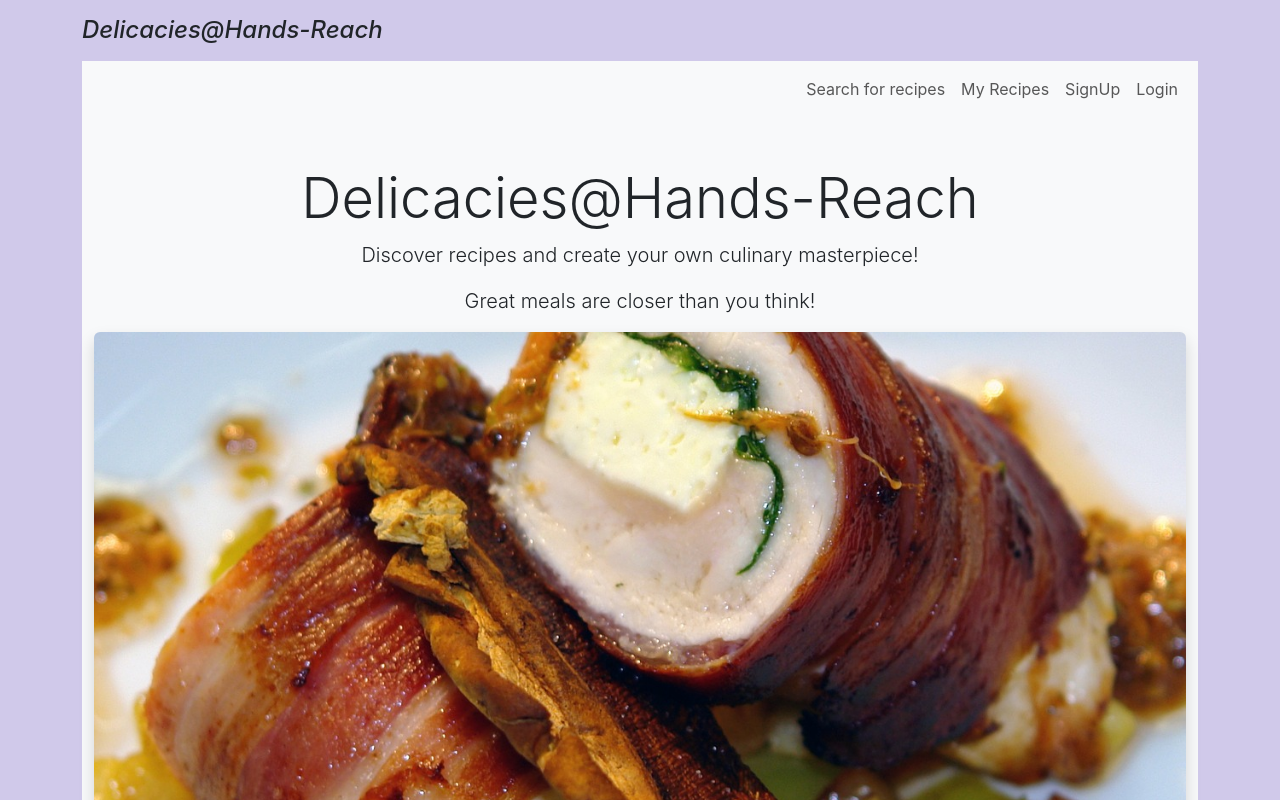
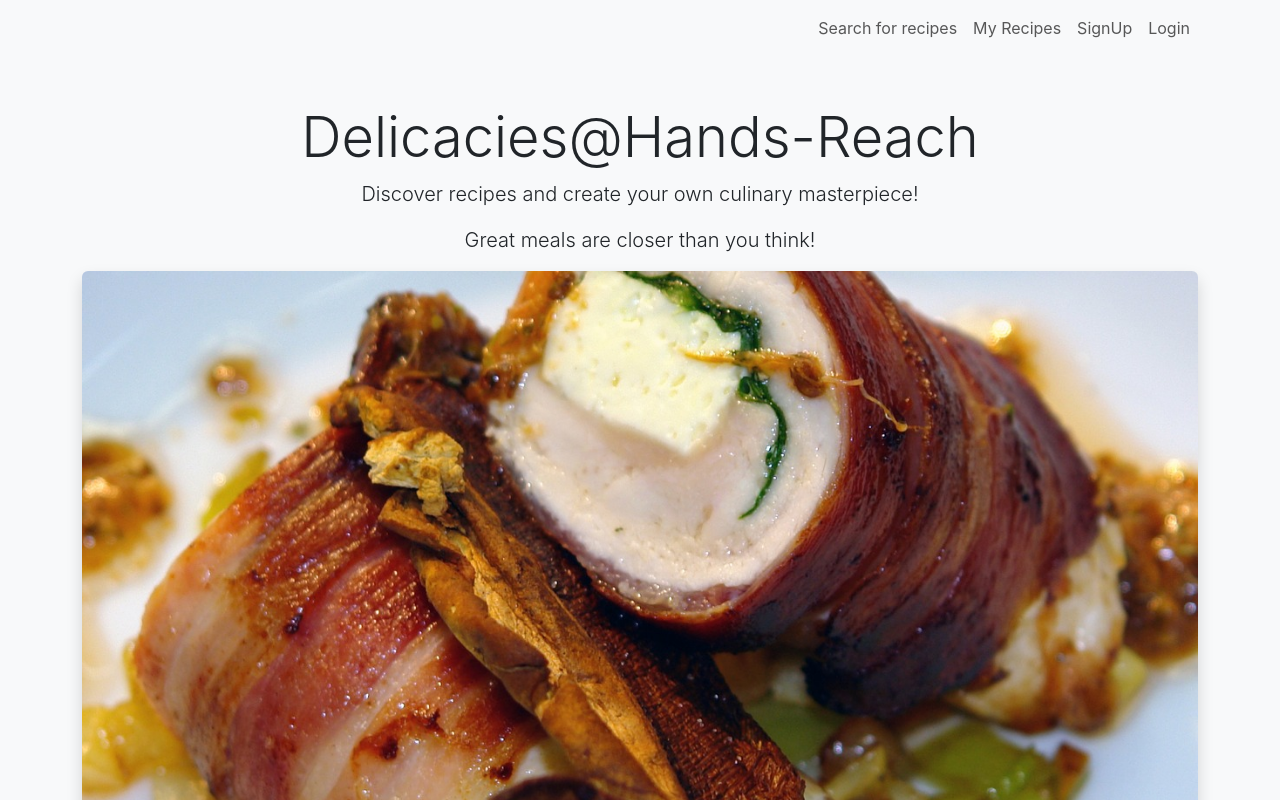
Before and after one commit to Pury-01/Delicacies-Hands-Reach, a React (Create React App) app in the folder frontend/: page / in a window 1280 px wide. Shown: the top 800 px of the page. Built offline with nearby package versions, Linux system fonts and the light colour scheme.

Commit message:
update the endpoints in README.md

```diff
--- a/frontend/src/App.js
+++ b/frontend/src/App.js
@@ -11,8 +11,6 @@ const App = () => {
   return (
     // Render the app
       <Router>
-        <div className="container">
-          <h4 className="my-3" style={{fontStyle: 'italic'}}>Delicacies@Hands-Reach</h4>
           <Routes>
             {/* routes for each page */}
             <Route path="/" element={<LandingPage />} />
@@ -22,7 +20,6 @@ const App = () => {
             <Route path="/recipe/:id" element={<RecipeCard />} />
             <Route path="/user/recipes" element={<UserRecipes />} />
             </Routes>
-        </div>
       </Router>
   );
 }
```
Also changed, not shown: 1 other file (tests, documents, lock files or other folders).
